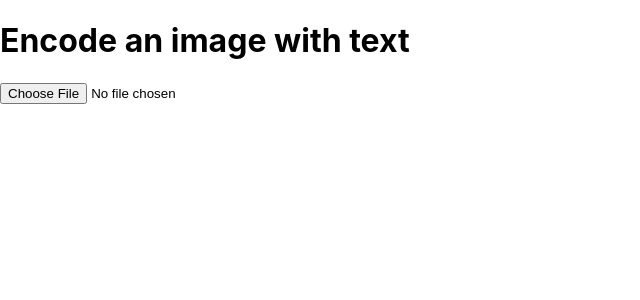
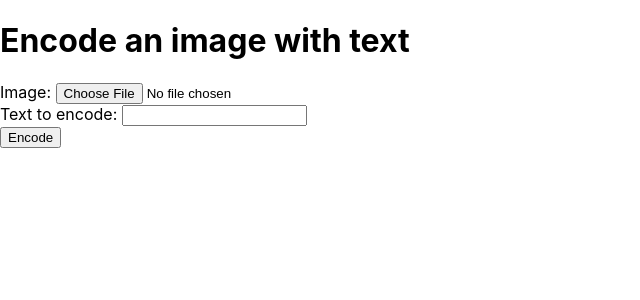
Before and after one commit to baycyber/woozy-safe-cracker, a React (Create React App) app: page / in a window 1280 px wide. Shown: the top 300 px of the page, without its empty margins (0-640 px from the left). Built offline with nearby package versions, Linux system fonts and the light colour scheme.

Commit message:
Add Text input and image output element

```diff
--- a/src/components/FileUpload.js
+++ b/src/components/FileUpload.js
@@ -2,19 +2,45 @@ import { useState } from "react";
 
 const FileUpload = () => {
   const [selectedFile, setSelectedFile] = useState(null);
+  const [textToEncode, setTextToEncode] = useState();
+  const [encodedImgUrl, setEncodedImgUrl] = useState(null);
 
-  const handleFileUpload = (event) => {
-    setSelectedFile(event.target.files[0]);
+  const handleEncode = (e) => {
+    if (!selectedFile) {
+      alert(`No File selected. Please select an image.`);
+      return;
+    }
+    const validImageTypes = ["image/jpeg", "image/png", "image/gif"];
+    if (!validImageTypes.includes(selectedFile.type)) {
+      alert(`Invalid file type. Please select an image (JPEG, PNG, or GIF).`);
+      return;
+    }
+    alert(`Hiding the message '${textToEncode}' in ${selectedFile.name}`);
+
+    // Display the encoded image
+    const encodedImg = selectedFile;
+    const reader = new FileReader();
+    reader.readAsDataURL(encodedImg);
+    // Update image URL state
+    reader.onloadend = () => setEncodedImgUrl(reader.result);
   };
 
   return (
     <div>
-      <input type="file" id="fileInput" onChange={handleFileUpload} />
-      {selectedFile && (
+      <div>
         <div>
-          <p>Selected file: {selectedFile.name}</p>
+          <label>Image: </label>
+          <input type="file" id="fileInput" onChange={(e) => setSelectedFile(e.target.files[0])} />
         </div>
-      )}
+        <div>
+          <label>Text to encode: </label>
+          <input type="text" id="textInput" value={textToEncode} onChange={(e) => setTextToEncode(e.target.value)} />
+        </div>
+      </div>
+      <div>
+        <button onClick={handleEncode}>Encode</button>
+      </div>
+      <div>{encodedImgUrl && <img src={encodedImgUrl} alt="Encoded Image" />}</div>
     </div>
   );
 };
```
